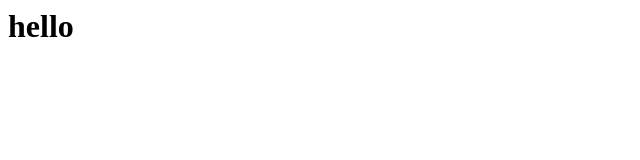
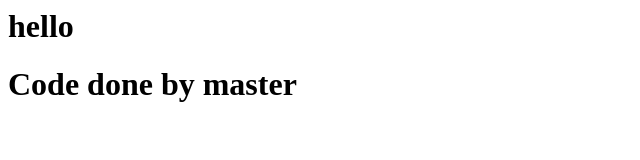
Before and after one commit to aditya2019/NcuProject, a plain HTML site: page index.html in a window 1280 px wide. Shown: the whole page, without its empty margins (0-640 px from the left). Drawn offline with Linux system fonts and the light colour scheme.

Commit message:
commit by master

```diff
--- a/index.html
+++ b/index.html
@@ -3,5 +3,6 @@
 </head>
 <body>
 	<h1> hello </h1>
+	<h1> Code done by master </h1>
 </body>
 </html>
```
